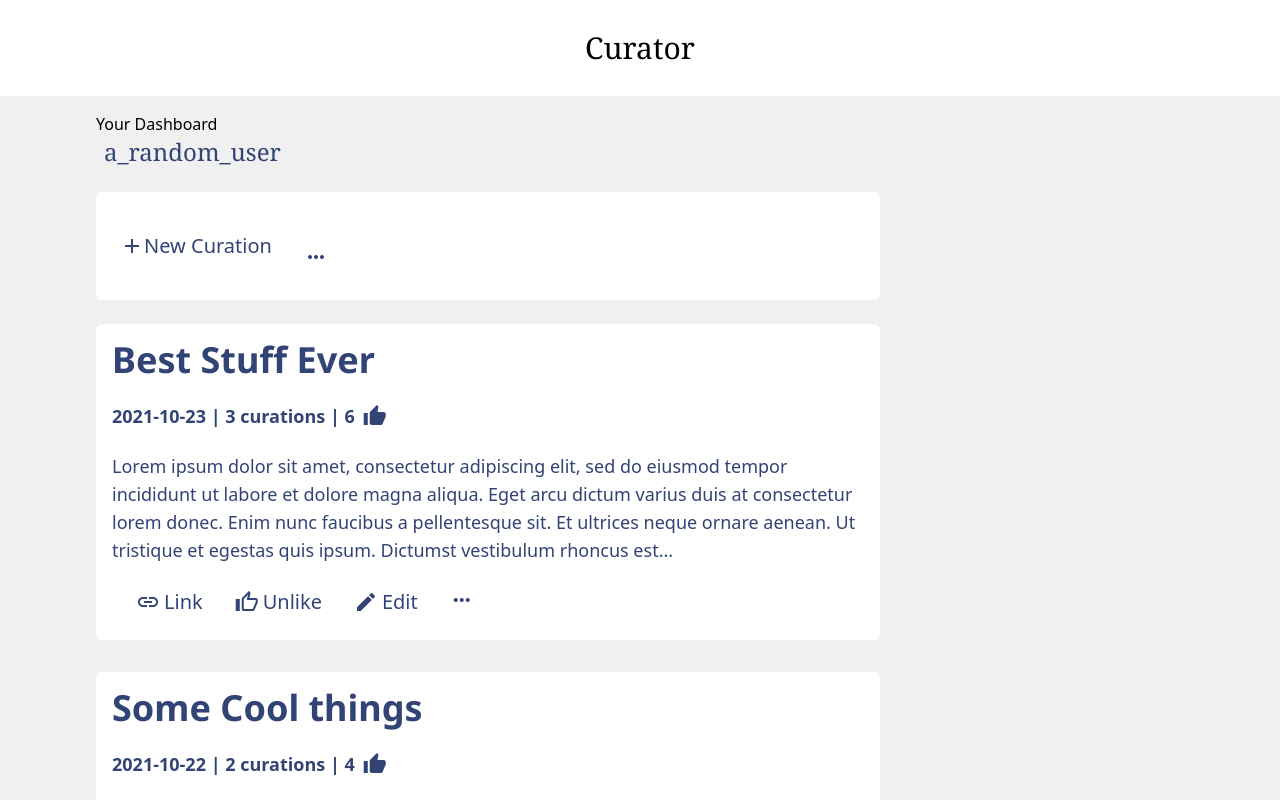
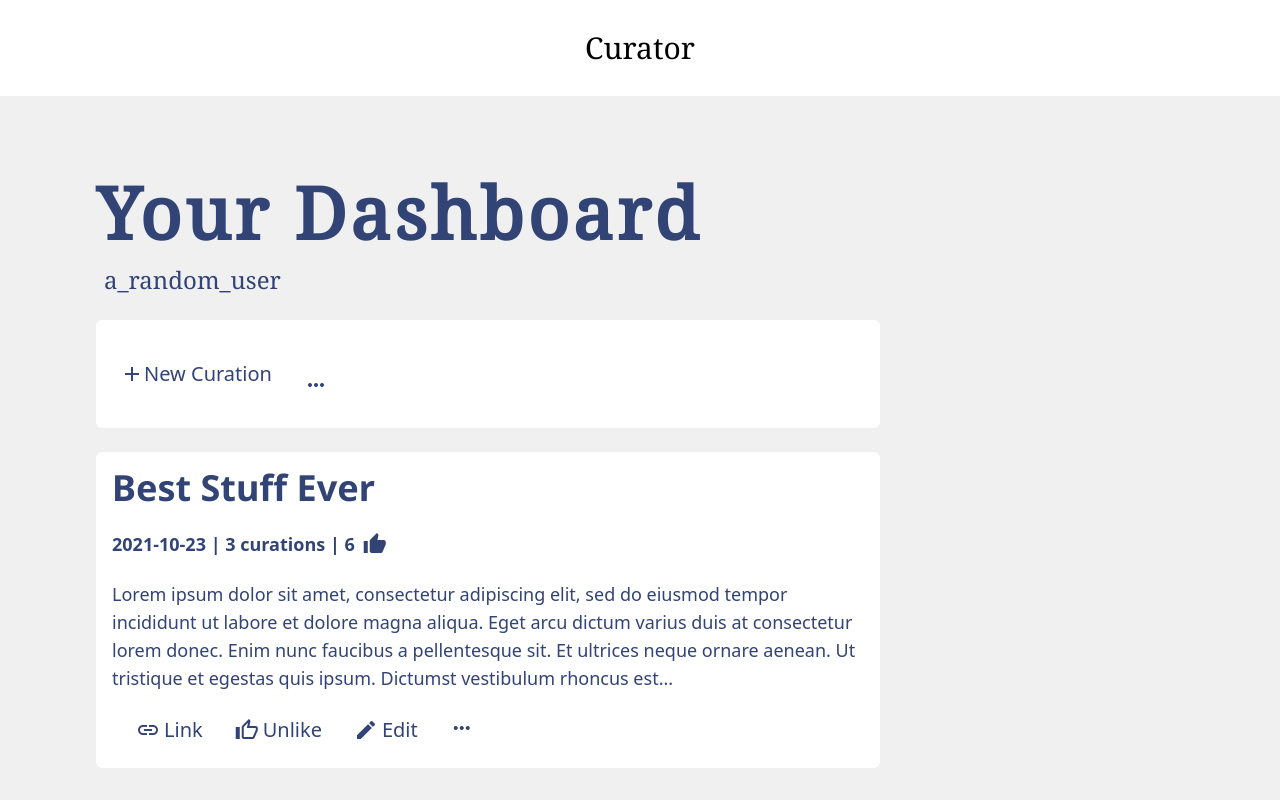
Before and after one commit to pranavraaghav/curator-frontend, a Next.js app: page /dashboard/a_random_user in a window 1280 px wide. Shown: the top 800 px of the page. Built offline with nearby package versions, Linux system fonts and the light colour scheme.

Commit message:
style : heading class

```diff
--- a/styles/globals.css
+++ b/styles/globals.css
@@ -14,6 +14,10 @@
 
     /* Flex Row Center */
     .frc {
-        @apply flex flex-row items-center justify-center
+        @apply flex flex-row items-center justify-center;
+    }
+
+    .heading {
+        @apply my-4 mt-16 text-5xl font-bold tracking-wider text-primary font-noto-serif lg:text-7xl;
     }
 }
```
